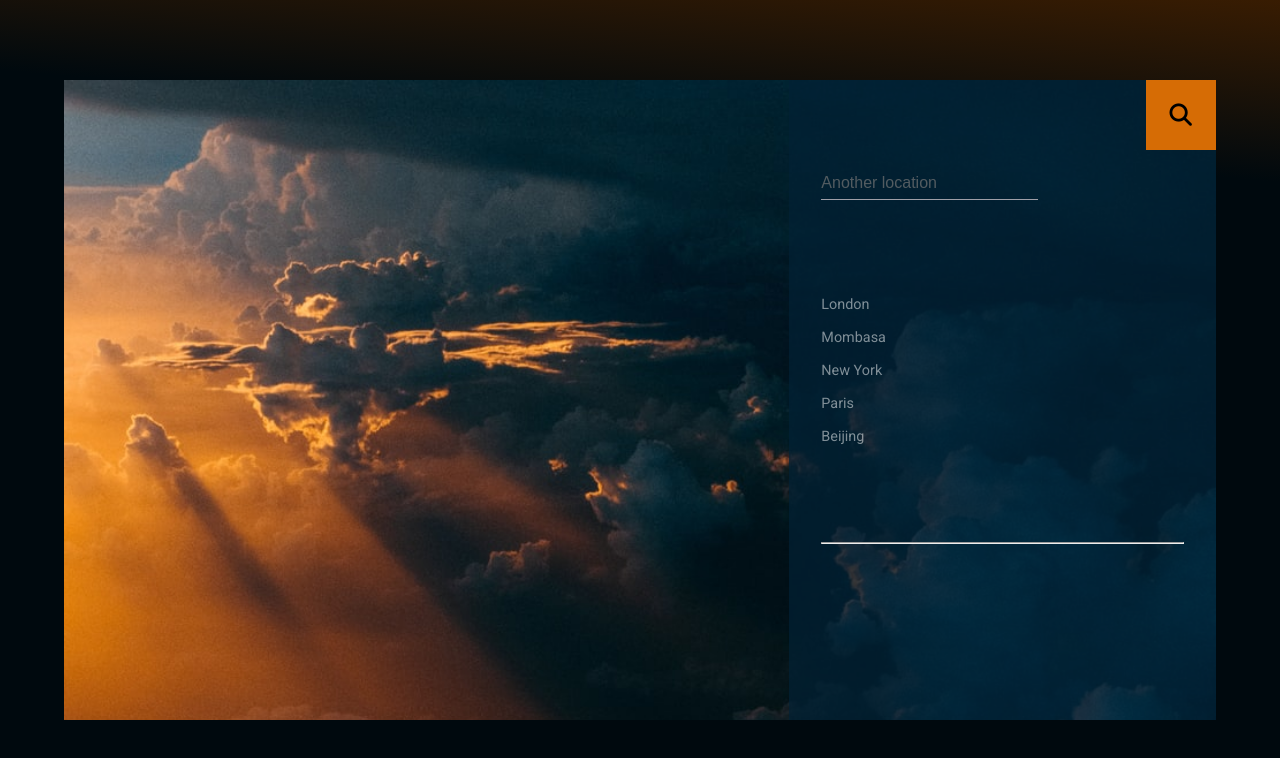
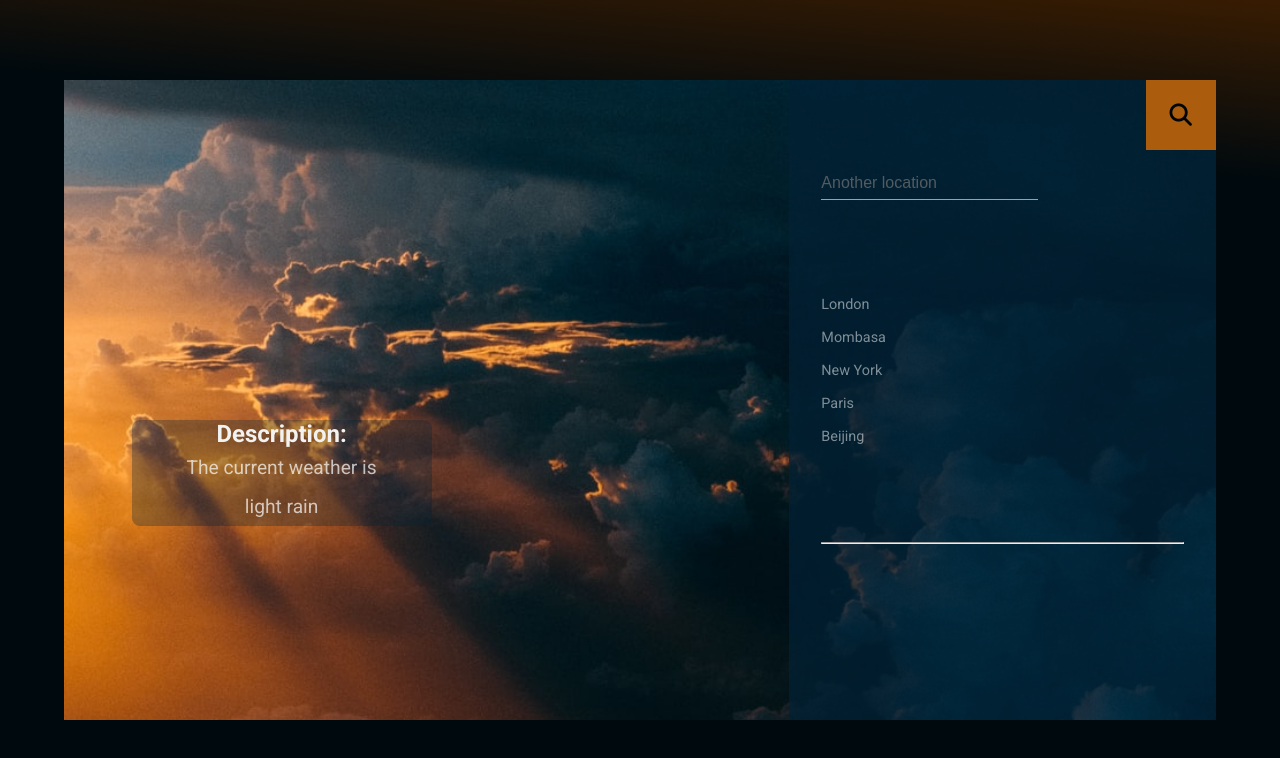
Before and after one commit to moryno/WeatherApp-Project, a plain HTML site: page index.html in a window 1280 px wide. Drawn offline with Linux system fonts and the light colour scheme; no server answers.

Commit message:
Create a discription card that will display the discription of the current weather when user hover over the city name

```diff
--- a/assets/css/index.css
+++ b/assets/css/index.css
@@ -27,6 +27,7 @@ body {
     background-image: url("../images/dark\ cloud.jpg");
     background-size: cover;
     background-position: cover cover;
+    position: relative;
 
 }
 
@@ -101,6 +102,7 @@ body {
     opacity: 0.7;
 }
 
+
 #landingSection > #container > #infoSection > #form > .submit {
     cursor: pointer;
     padding:1.5rem;
@@ -112,10 +114,16 @@ body {
     font-size: 1.4rem;
     font-weight: 100;
     position: absolute;
+    opacity: 0.8;
     top: 0;
     right: 0;
 }
 
+#landingSection > #container > #infoSection > #form > .submit:hover {
+    opacity: 1;
+    transition: all ease-in-out;
+    font-size: 1.5rem;
+}
 
 
 #landingSection > #container > #infoSection > .cities {
@@ -129,6 +137,13 @@ body {
     padding: 0.5rem 0;
     opacity: 0.5;
     cursor: pointer;
+
+}
+
+#landingSection > #container > #infoSection > .cities > h3:hover {
+    transition: all ease-in-out;
+    font-weight: 500;
+    opacity: 0.8;
 
 }
 
@@ -155,3 +170,28 @@ hr {
     font-size: 0.9rem;
     font-weight: 400;
 }
+
+.checkout-payment{
+    position: absolute;
+    width: 300px;
+    text-align: center;
+    border-radius: 0.5em;
+    display: flex;
+    flex-direction: column;
+    align-items: center;
+    background-color: rgba(2, 34, 53, 0.3);
+    bottom: 22%;
+    left: 30%;
+    transform: translate(-50%, -50%);
+    /* display: none; */
+
+
+}
+
+.checkout-payment h2{
+    font-size: 1.2rem;
+    font-weight: 400;
+    padding: 0.5rem 0;
+    opacity: 0.7;
+    color: #fcfdfd;
+}
--- a/assets/js/index.js
+++ b/assets/js/index.js
@@ -29,6 +29,7 @@ const uploadDefaultWeather = (weatherData) => {
     const windSpeed = weatherData.wind.speed;
     const icon = weatherData.weather[0].icon;
     const imageURL = "http://openweathermap.org/img/wn/"+icon+"@2x.png";
+    const weatherDescription = weatherData.weather[0].description;
     const date = calculateDate()
 
     defaultDetail.innerHTML = `
@@ -38,6 +39,7 @@ const uploadDefaultWeather = (weatherData) => {
         <p class="day">${date}</p>
         </div>
         <img src="${imageURL}" >
+
     `;
 
     weatherDetails.innerHTML = `
@@ -99,6 +101,7 @@ const renderWeather = (weatherData) => {
     const windSpeed = weatherData.wind.speed;
     const icon = weatherData.weather[0].icon;
     const imageURL = "http://openweathermap.org/img/wn/"+icon+"@2x.png";
+    const weatherDescription = weatherData.weather[0].description;
     const date = calculateDate();
 
     defaultDetail.innerHTML = `
@@ -109,7 +112,7 @@ const renderWeather = (weatherData) => {
         </div>
         <img src="${imageURL}" >
     `;
-
+    document.querySelector(".cityName").addEventListener("mouseover", () => console.log(weatherDescription))
     weatherDetails.innerHTML = `
         <h3 class="weatherDetailsTitle">Weather Details</h3>
         <div class="details">
--- a/index.html
+++ b/index.html
@@ -20,6 +20,11 @@
       <div id="container">
         <div id="titleSection">
           <div class="wrapper"></div>
+          <div class="checkout-payment" id="payment-details">
+            <h1>Description:</h1>
+            <h2>The current weather is</h2>
+            <h2>light rain</h2>
+          </div>
         </div>
         <div id="infoSection">
           <form id="form">
```
Also changed, not shown: assets/images/dark sky.jpg (added).
